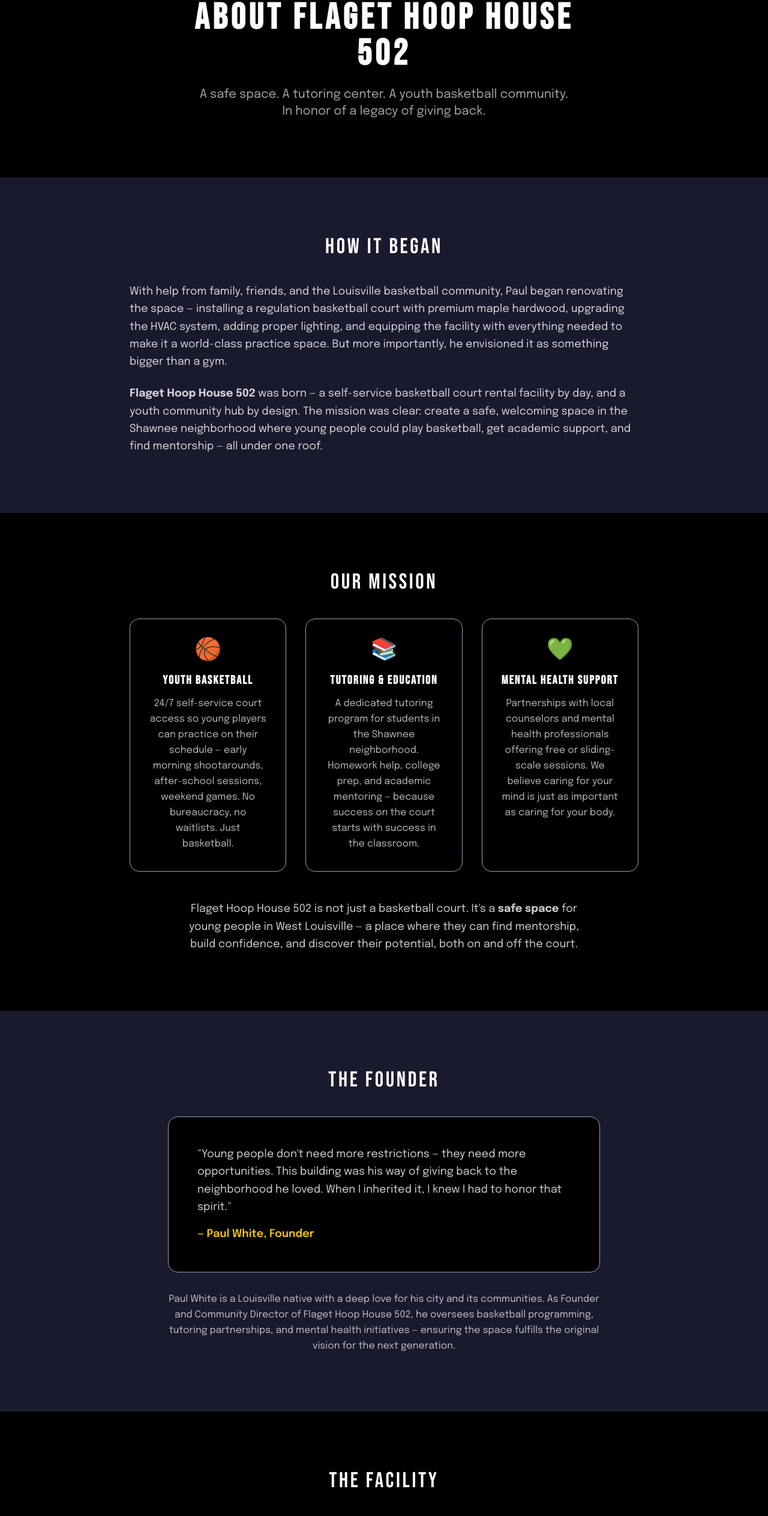
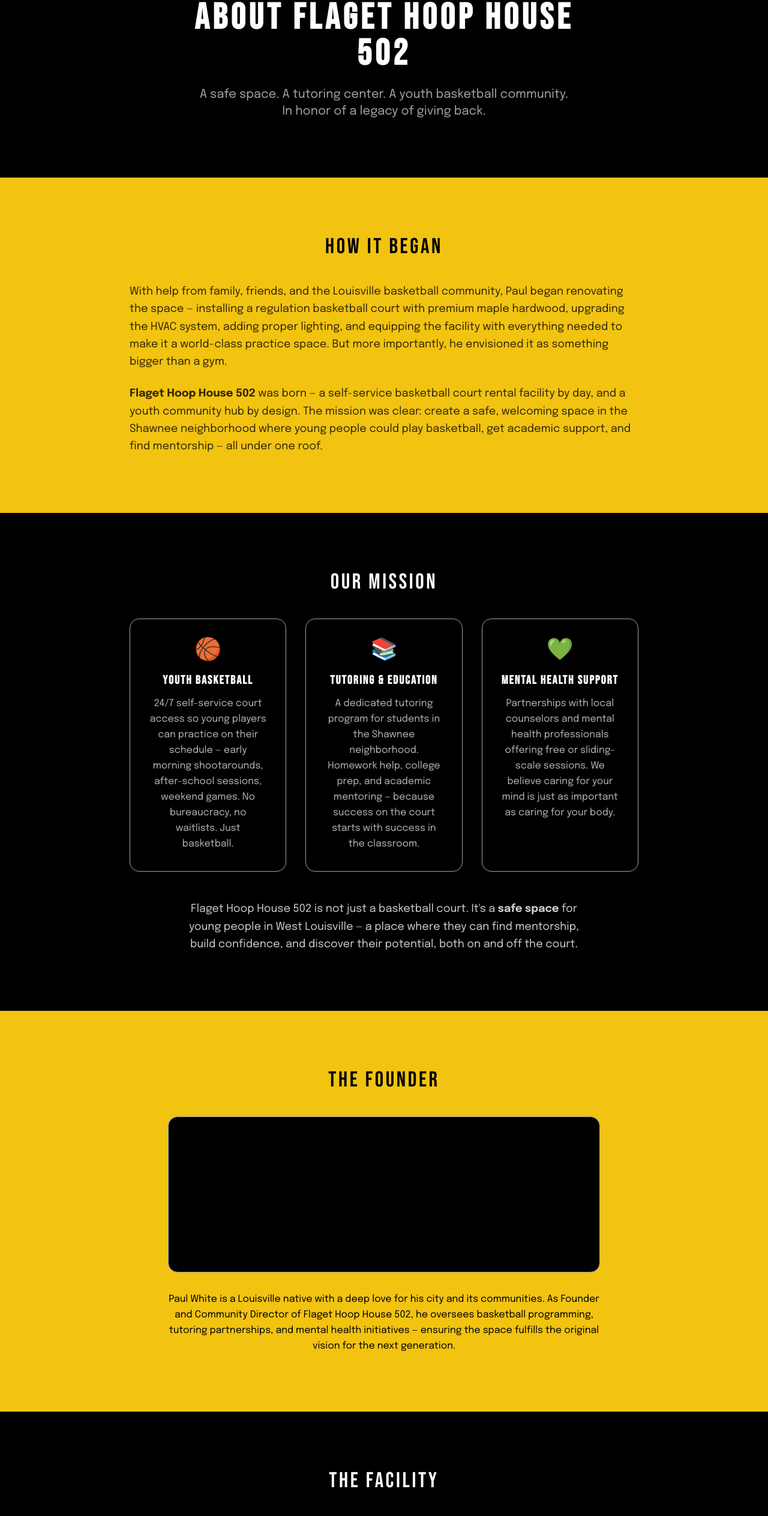
Before and after one commit to sgrouplabs/hoophouse, a Next.js app: page /about in a window 1280 px wide. Shown: the part 221-2748 px from the top of the page at 60% size. Built offline with nearby package versions, Linux system fonts and the light colour scheme.

Commit message:
About page: replace all bg-brand-gray-dark with brand gold + black text

```diff
--- a/src/app/about/page.tsx
+++ b/src/app/about/page.tsx
@@ -54,13 +54,13 @@ export default function AboutPage() {
       </section>
 
       {/* ---- The Inheritance ---- */}
-      <section className="section-padding bg-brand-gray-dark">
+      <section className="section-padding bg-[#F2C311]">
         <article className="mx-auto max-w-4xl px-6">
-          <h2 className="text-3xl md:text-4xl text-center mb-10 text-white">
+          <h2 className="text-3xl md:text-4xl text-center mb-10 text-black">
             How It Began
           </h2>
 
-          <div className="space-y-6 text-lg leading-relaxed text-white/80">
+          <div className="space-y-6 text-lg leading-relaxed text-black/80">
             <p>
               With help from family, friends, and the Louisville basketball community,
               Paul began renovating the space — installing a regulation basketball court
@@ -134,25 +134,25 @@ export default function AboutPage() {
       </section>
 
       {/* ---- Paul's Story ---- */}
-      <section className="section-padding bg-brand-gray-dark">
+      <section className="section-padding bg-[#F2C311]">
         <article className="mx-auto max-w-3xl px-6">
-          <h2 className="text-3xl md:text-4xl text-center mb-10 text-white">
+          <h2 className="text-3xl md:text-4xl text-center mb-10 text-black">
             The Founder
           </h2>
 
           <div className="card p-8 md:p-12">
-            <blockquote className="space-y-4 text-lg leading-relaxed text-white/80">
+            <blockquote className="space-y-4 text-lg leading-relaxed text-black/80">
               <p>
                 "Young people don't need more restrictions — they need more opportunities. This building was his way of giving back to the neighborhood he loved. When I inherited it, I knew I had to honor that spirit."
               </p>
-              <footer className="text-brand-gold font-semibold">
+              <footer className="text-black font-semibold">
                 — Paul White, Founder
               </footer>
             </blockquote>
           </div>
 
-          <div className="mt-8 text-center text-white/70">
-            <p className="text-base leading-relaxed">
+          <div className="mt-8 text-center text-black/70">
+            <p className="text-base leading-relaxed text-black">
               Paul White is a Louisville native with a deep love for his city and its
               communities. As Founder and Community Director of Flaget Hoop House 502,
               he oversees basketball programming, tutoring partnerships, and mental
@@ -185,10 +185,10 @@ export default function AboutPage() {
             ].map((item, index) => (
               <div
                 key={index}
-                className="flex items-start gap-4 p-4 bg-brand-gray-dark rounded-xl border border-brand-gray-border"
+                className="flex items-start gap-4 p-4 bg-[#F2C311] rounded-xl border border-black/20"
               >
-                <span className="mt-1 flex-shrink-0 text-brand-gold text-2xl">•</span>
-                <p className="text-white/80 leading-relaxed">{item}</p>
+                <span className="mt-1 flex-shrink-0 text-black text-2xl">•</span>
+                <p className="text-black/80 leading-relaxed">{item}</p>
               </div>
             ))}
           </div>
@@ -235,12 +235,12 @@ export default function AboutPage() {
       </section>
 
       {/* ---- CTA to Book ---- */}
-      <section className="section-padding bg-brand-gray-dark">
+      <section className="section-padding bg-[#F2C311]">
         <div className="mx-auto max-w-2xl px-6 text-center">
-          <h2 className="text-3xl md:text-4xl mb-6 text-white">
+          <h2 className="text-3xl md:text-4xl mb-6 text-black">
             Ready to Play?
           </h2>
-          <p className="text-white/70 mb-8 text-lg">
+          <p className="text-black/70 mb-8 text-lg">
             Book your session in under 60 seconds. No calls, no waiting — just
             you and the court.
           </p>
```
